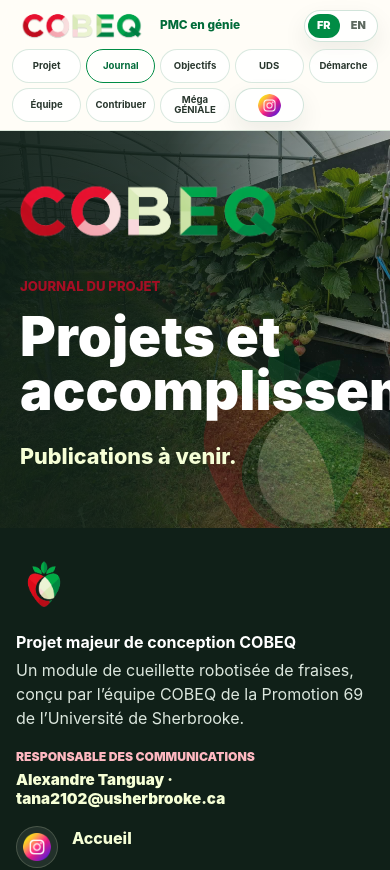
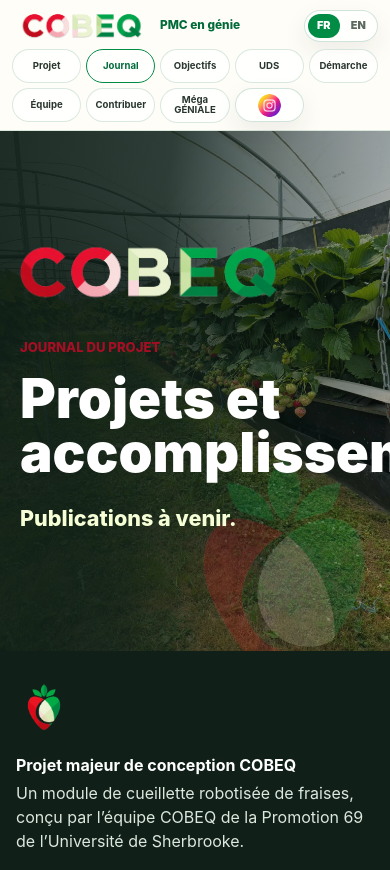
Before and after one commit to Alexandre2102/cobeq, a Next.js app: page /projets in a window 390 px wide. Shown: the top 870 px of the page. Built offline with nearby package versions, Linux system fonts and the light colour scheme.

Commit message:
Extend journal hero height

```diff
--- a/app/globals.css
+++ b/app/globals.css
@@ -2159,17 +2159,27 @@
   background:
     linear-gradient(180deg, rgba(255, 253, 247, 0.92), rgba(245, 250, 239, 0.96)),
     #fffdf7;
+  display: flex;
+  flex-direction: column;
 }
 
 .projects-hero {
   position: relative;
   isolation: isolate;
+  display: grid;
+  align-items: center;
+  flex: 1 0 auto;
+  min-height: clamp(520px, 56svh, 760px);
   overflow: hidden;
   padding: clamp(54px, 7vw, 92px) clamp(20px, 5vw, 80px);
   background:
     linear-gradient(96deg, rgba(16, 32, 24, 0.94) 0%, rgba(16, 32, 24, 0.86) 39%, rgba(16, 32, 24, 0.52) 66%, rgba(16, 32, 24, 0.22) 100%),
     url("/culture/terrain-rangs-sous-tunnel.jpeg") center / cover no-repeat;
   color: #ffffff;
+}
+
+.projects-page .site-footer {
+  flex: 0 0 auto;
 }
 
 .projects-hero::after {
```
Also changed, not shown: 3 other files (tests, documents, lock files or other folders).
